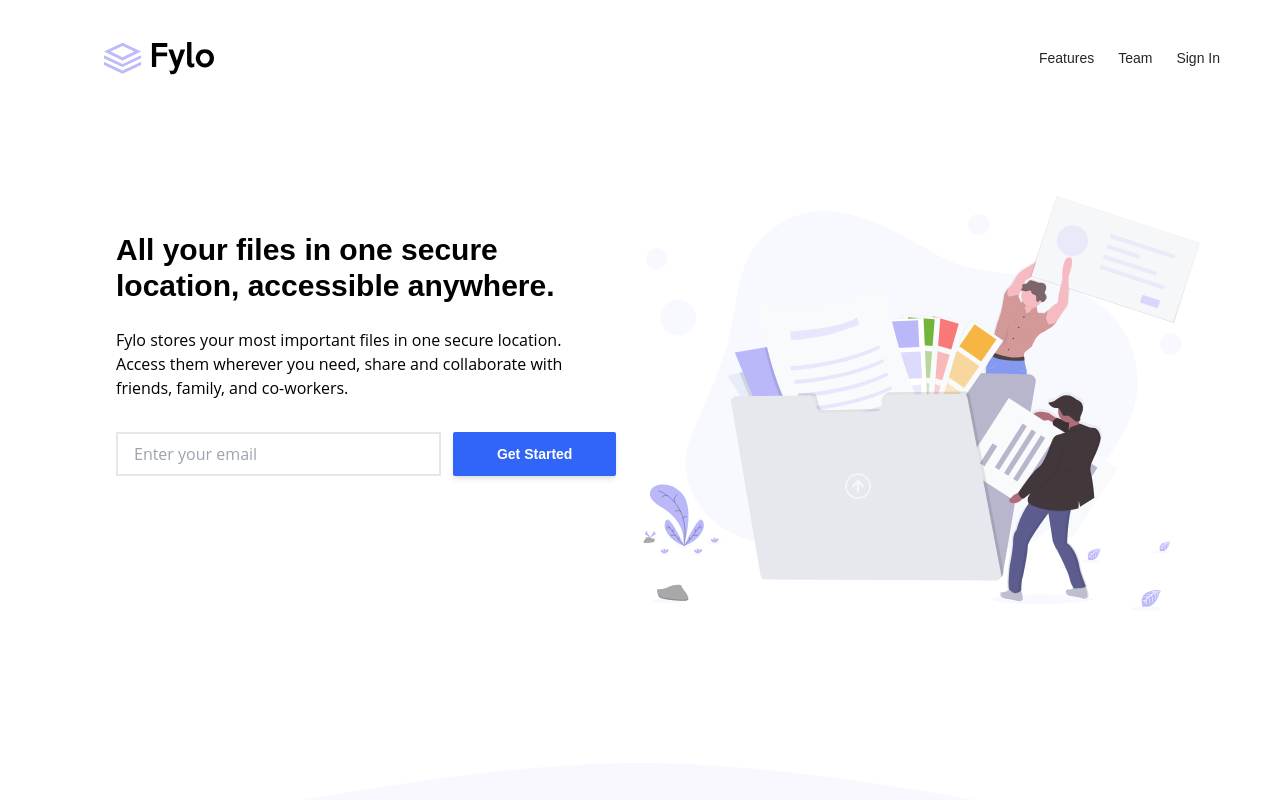
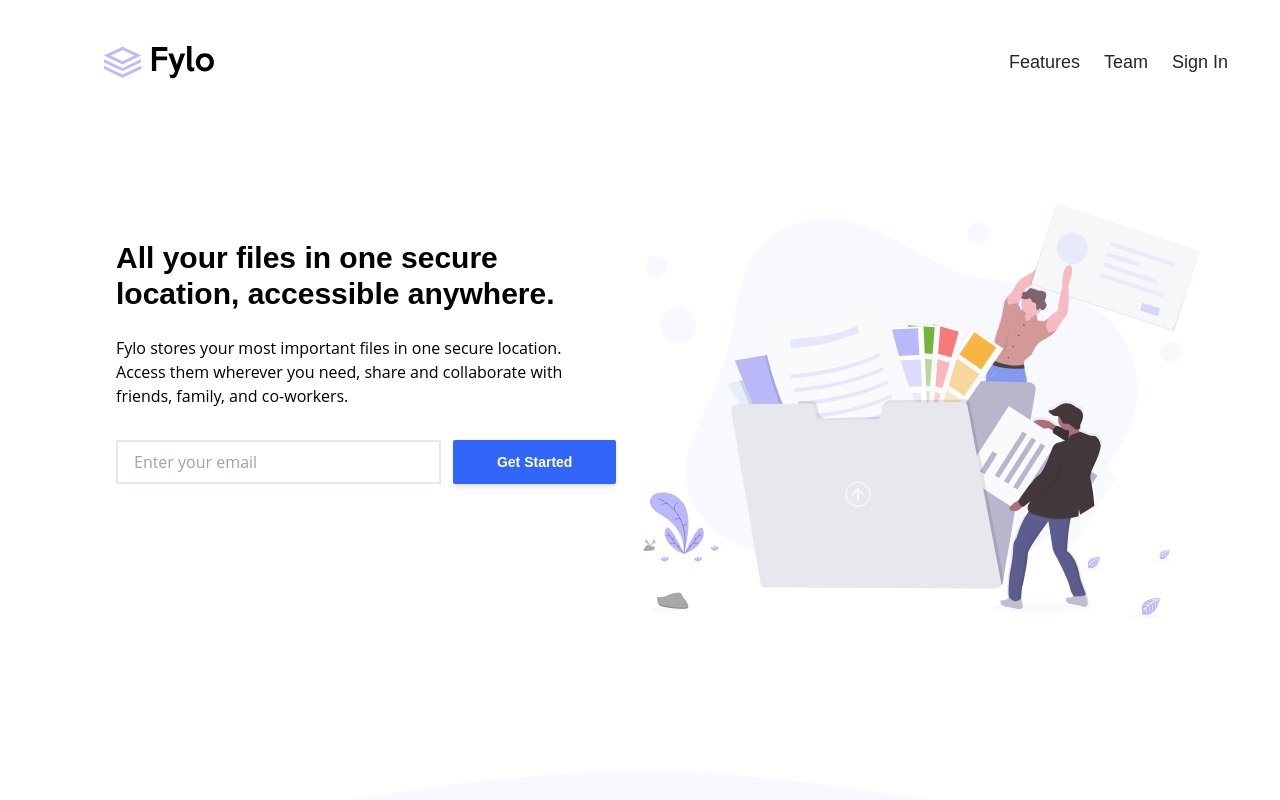
Before and after one commit to ericnbello/fylo-landing-page, a Next.js app: page / in a window 1280 px wide. Shown: the top 800 px of the page. Built offline with nearby package versions, Linux system fonts and the light colour scheme.

Commit message:
updated styling

```diff
--- a/components/common/nav.js
+++ b/components/common/nav.js
@@ -7,7 +7,7 @@ export default function Nav () {
                 <Logo />
             </div>
             <div>
-                <ul className="flex px-3 text-sm md:text-md">
+                <ul className="flex px-1 text-sm md:text-lg">
                     <li className="mr-6 py-6">
                         <a className="text-neutral-800 hover:text-[#585989]" href="#!">Features</a>
                     </li>
```
